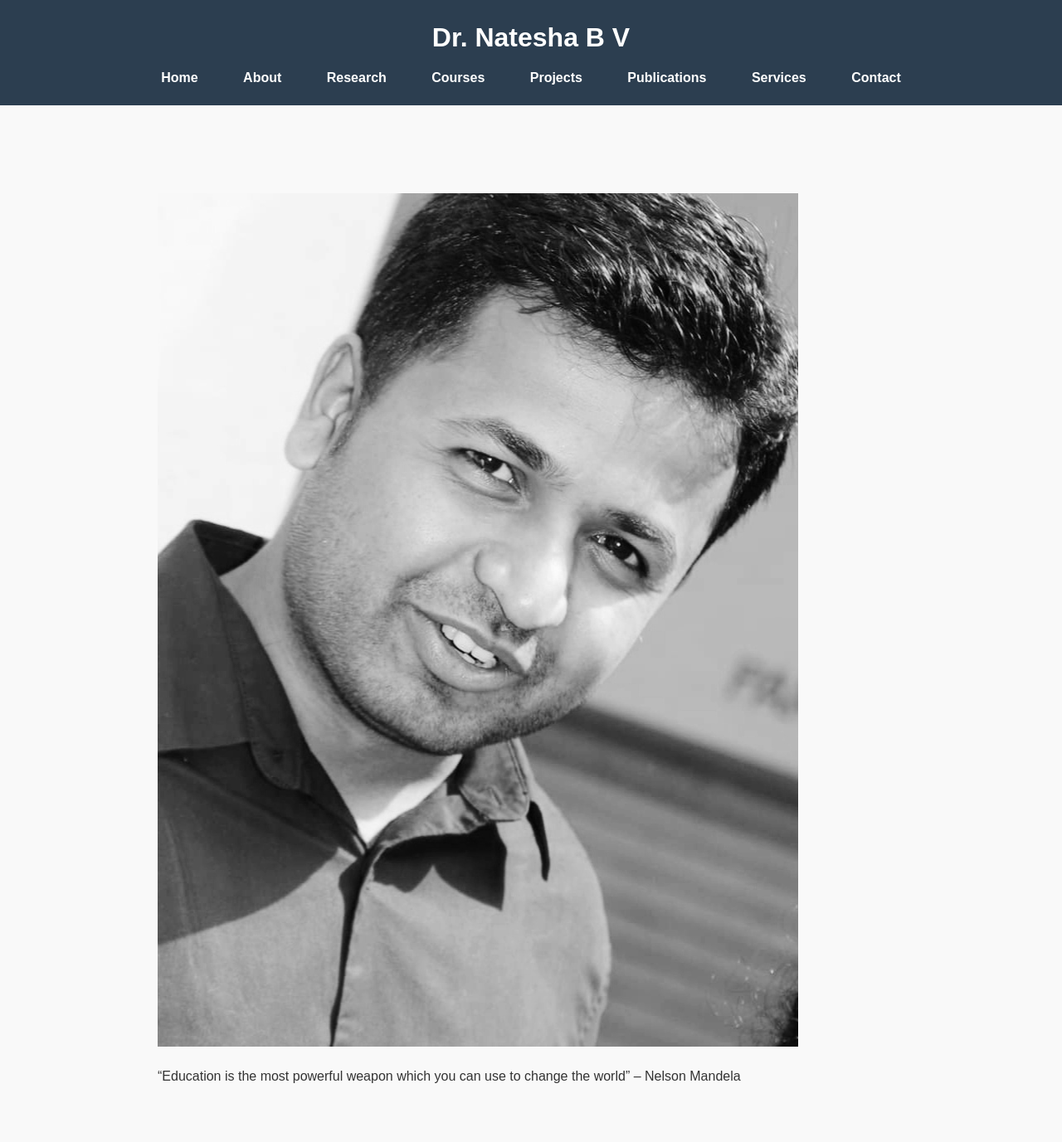
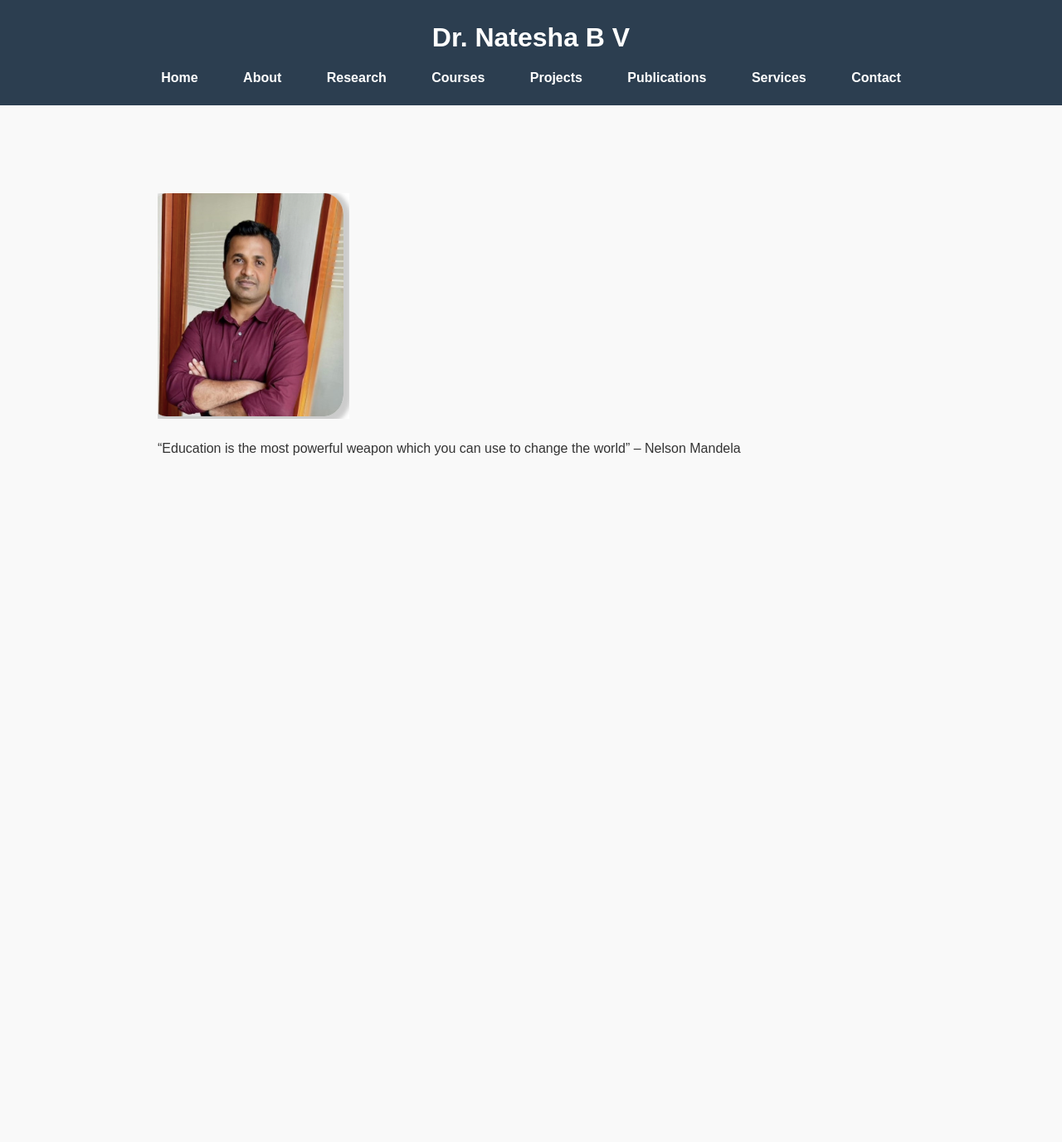
Before and after one commit to Nateshbv/Nateshbv.github.io, a Jekyll site: the page built from index.md, in a window 1280 px wide. Shown: the whole page at 83% size. Built offline with Jekyll 4.4.1, drawn with Linux system fonts in a browser that asks for light colours; after the commit the page ends 1007 px from its top, so only the background shows below that.

Commit message:
Update index.md

```diff
--- a/index.md
+++ b/index.md
@@ -4,7 +4,7 @@ title: Home
 ---
 
 
-![Natesh B V](assets/images/na.jpg)
+![Natesh B V](assets/images/nata.png)
 
 
 "Education is the most powerful weapon which you can use to change the world” – Nelson Mandela
```
